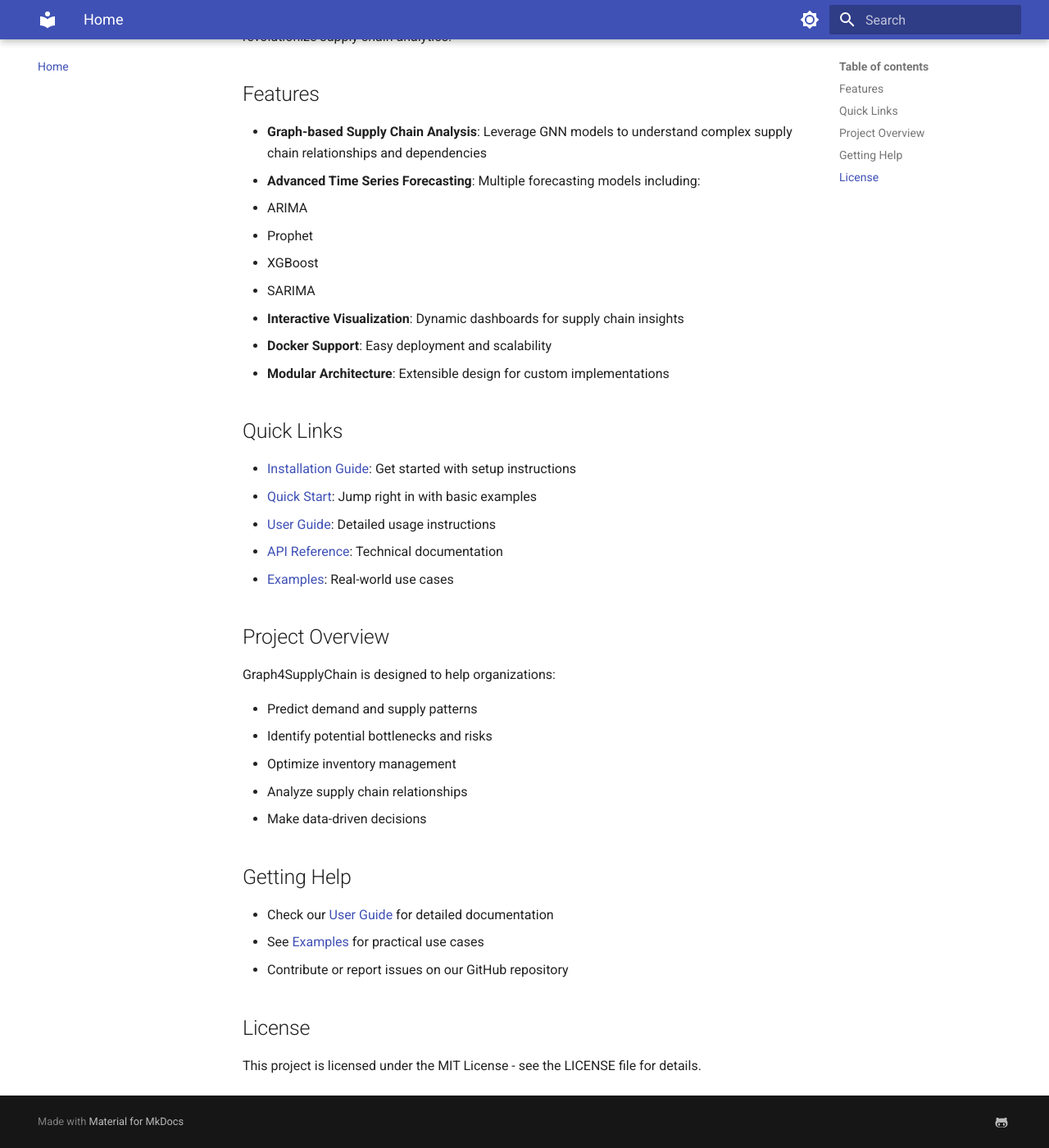
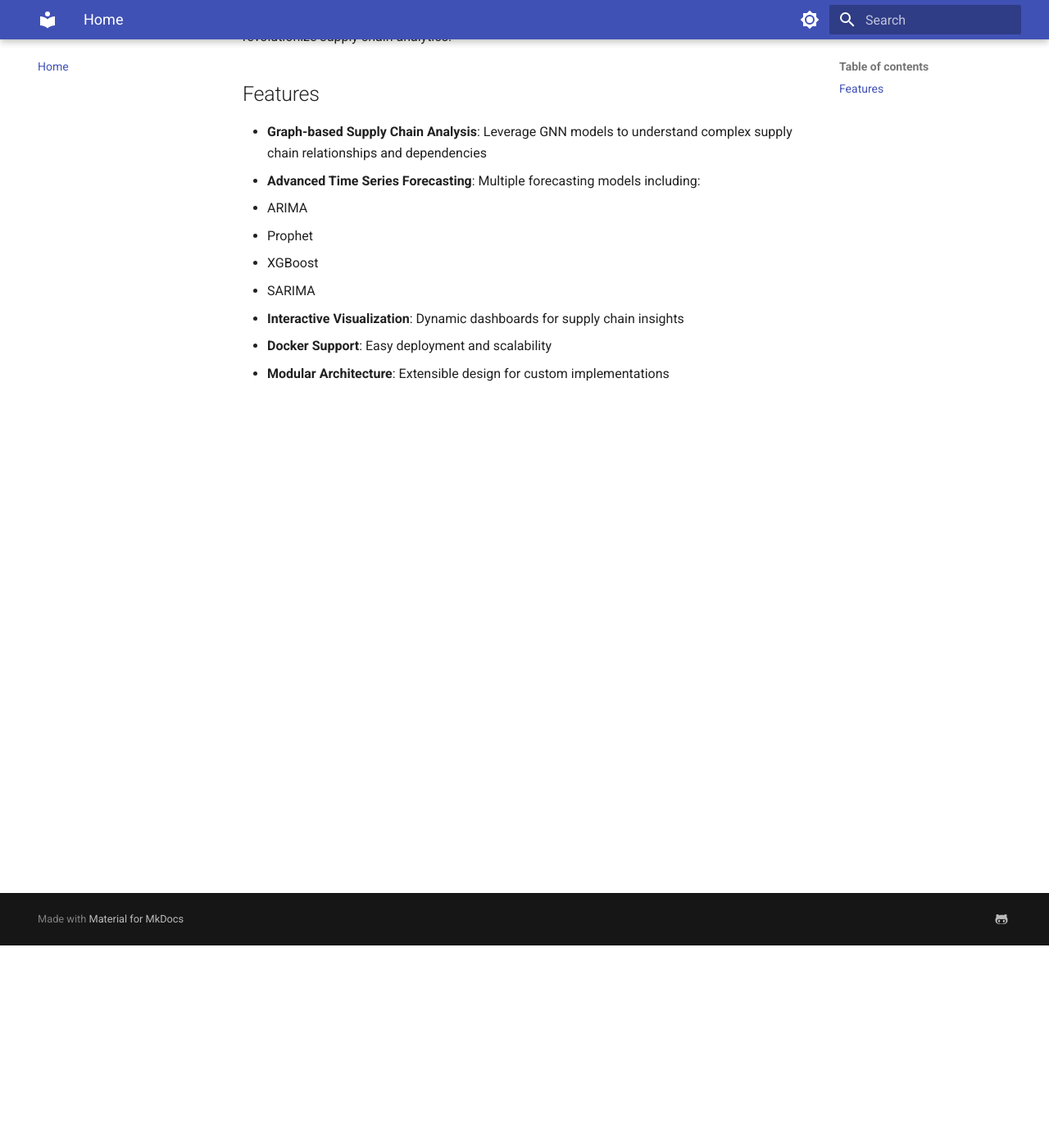
Before and after one commit to SANTHOSH-SACHIN/graph4supplychain, an MkDocs documentation site: the page built from docs/index.md, in a window 1280 px wide and 1400 px high, scrolled down 247 px. Shown: the whole window at 82% size. Built offline with MkDocs 1.6.1 and Material for MkDocs 9.7.7, drawn with Linux system fonts in a browser that asks for light colours.

Commit message:
Docs update

```diff
--- a/docs/index.md
+++ b/docs/index.md
@@ -13,31 +13,3 @@
 - **Interactive Visualization**: Dynamic dashboards for supply chain insights
 - **Docker Support**: Easy deployment and scalability
 - **Modular Architecture**: Extensible design for custom implementations
-
-## Quick Links
-
-- [Installation Guide](getting-started/installation.md): Get started with setup instructions
-- [Quick Start](getting-started/quickstart.md): Jump right in with basic examples
-- [User Guide](user-guide/overview.md): Detailed usage instructions
-- [API Reference](api/gnn-models.md): Technical documentation
-- [Examples](examples/basic-usage.md): Real-world use cases
-
-## Project Overview
-
-Graph4SupplyChain is designed to help organizations:
-
-- Predict demand and supply patterns
-- Identify potential bottlenecks and risks
-- Optimize inventory management
-- Analyze supply chain relationships
-- Make data-driven decisions
-
-## Getting Help
-
-- Check our [User Guide](user-guide/overview.md) for detailed documentation
-- See [Examples](examples/basic-usage.md) for practical use cases
-- Contribute or report issues on our GitHub repository
-
-## License
-
-This project is licensed under the MIT License - see the LICENSE file for details.
```
